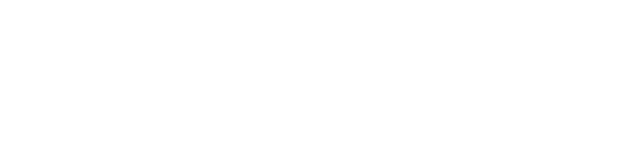
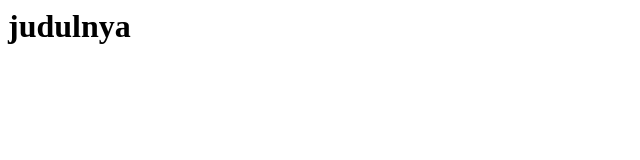
Before and after one commit to rizkiramadhan08/Praktikum-GIT-eksplorasi, a plain HTML site: page tes/index.html in a window 1280 px wide. Shown: the whole page, without its empty margins (0-640 px from the left). Drawn offline with Linux system fonts and the light colour scheme.

Commit message:
penambahan judul

```diff
--- a/tes/index.html
+++ b/tes/index.html
@@ -5,6 +5,8 @@
     <title>Document</title>
 </head>
 <body>
-
+    <h1>
+        judulnya
+    </h1>
 </body>
 </html>
```
